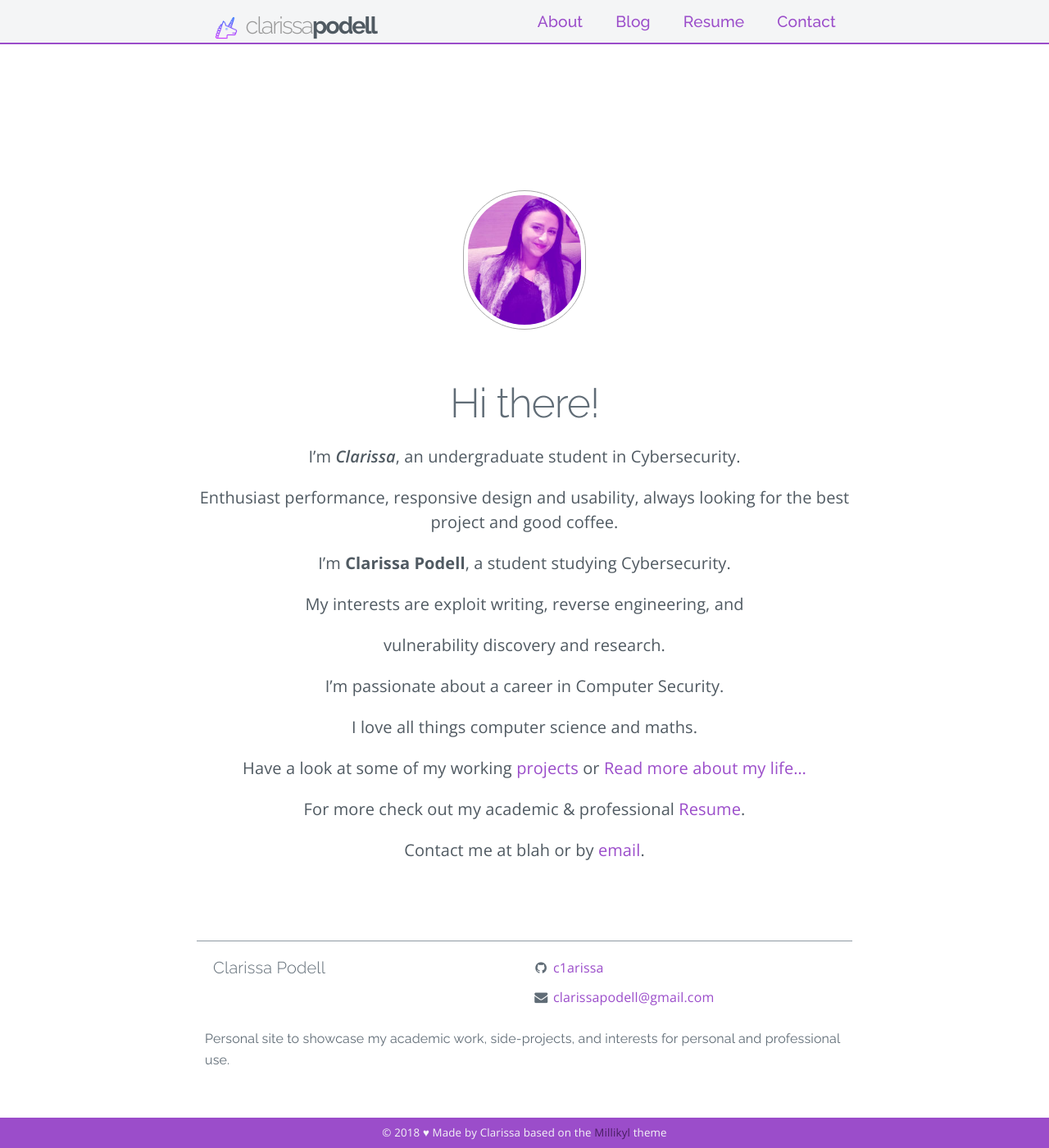
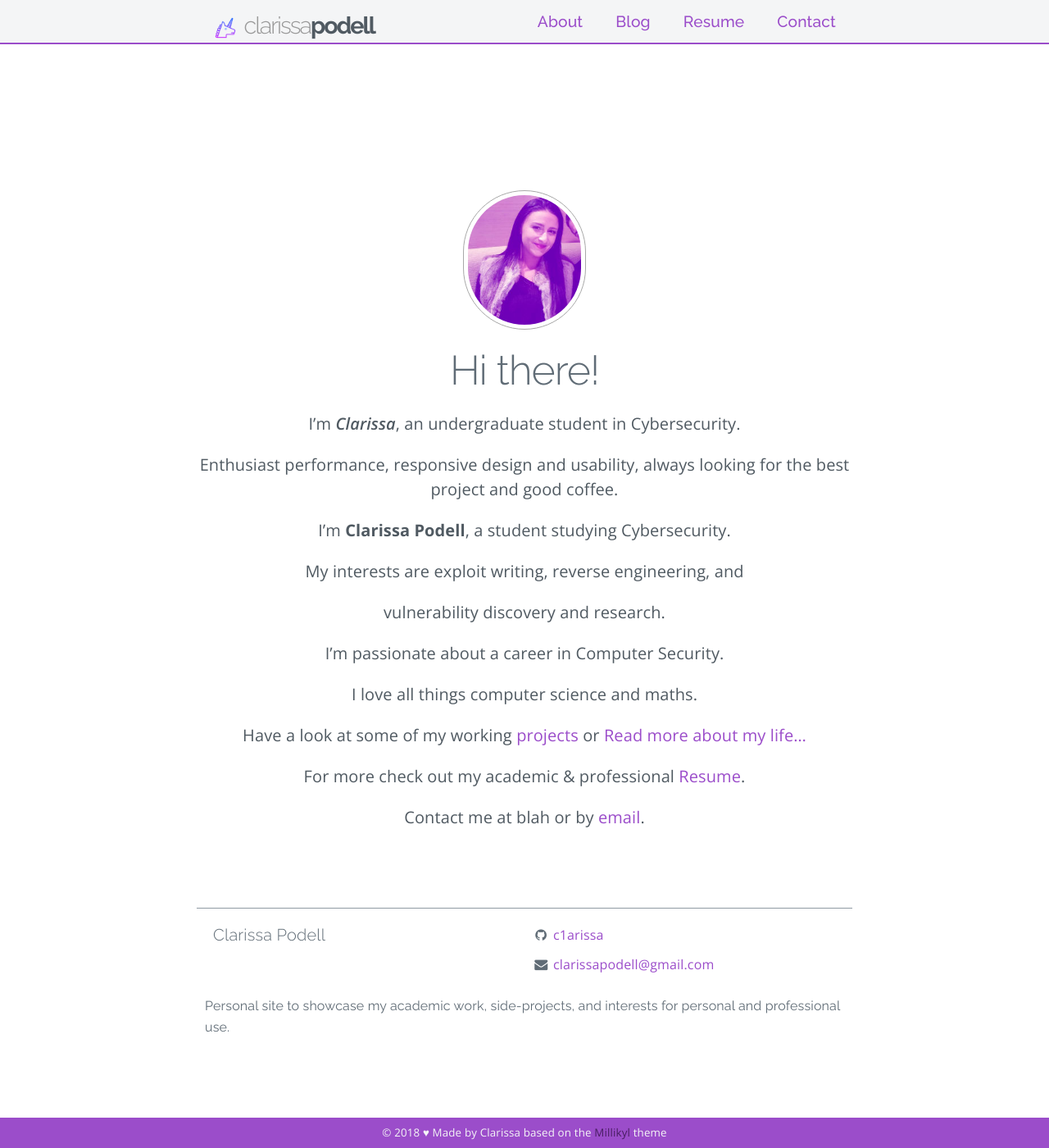
Before and after one commit to c1arissa/c1arissa.github.io, a Jekyll site: the page built from index.md, in a window 1280 px wide and 1400 px high. Shown: the whole window at 82% size. Built offline with Jekyll 4.4.1, drawn with Linux system fonts in a browser that asks for light colours; nearby versions of some CDN libraries; a style sheet for code colours, icons or effects is not loaded.

Commit message:
Update main.scss

```diff
--- a/css/main.scss
+++ b/css/main.scss
@@ -146,7 +146,7 @@ body {
 
 .avatar {
   padding-top: 10%;
-  padding-bottom: 5%;
+  margin-bottom: 10px;
 }
 
 .centered {
@@ -252,8 +252,8 @@ hr {
  */
 .icon {
 	display: inline-block;
-        height: 32px;
-	width: auto;
+        height: 30px;
+	width: 30px;
 	//width: 32px;
         vertical-align: middle;
 	border:0;
```
